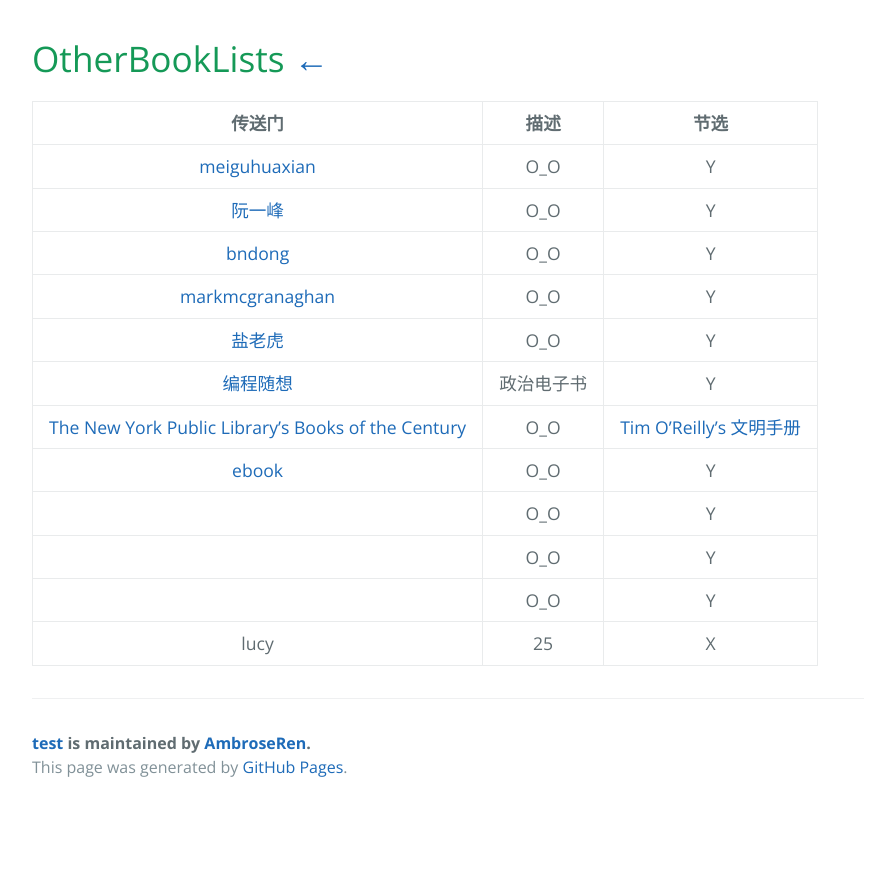
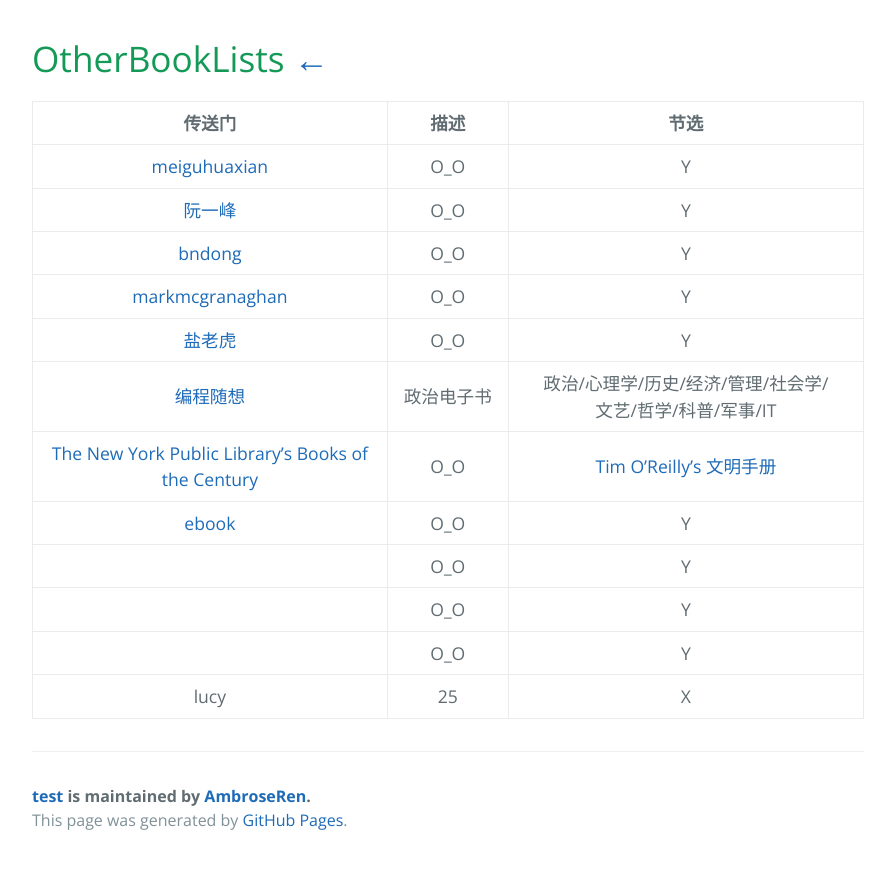
Before and after one commit to AmbroseRen/test, a Jekyll site: the page built from Library/OtherBookLists.md, in a window 1280 px wide. Shown: the top 869 px of the page, without its empty margins (192-1087 px from the left). Built offline with Jekyll 4.4.1, drawn with Linux system fonts in a browser that asks for light colours; our own code applies the rules of GitHub Pages for plain Markdown files; the repository's description, which GitHub fills in, is left out.

Commit message:
Update OtherBookLists.md

```diff
--- a/Library/OtherBookLists.md
+++ b/Library/OtherBookLists.md
@@ -7,7 +7,7 @@
 | [bndong](https://www.cnblogs.com/bndong/p/10300036.html) | O_O | Y |
 | [markmcgranaghan](https://markmcgranaghan.com/books) | O_O | Y |
 | [盐老虎](https://salttiger.com/archives/) | O_O | Y |
-| [编程随想](https://github.com/programthink/books) | 政治电子书 | Y |
+| [编程随想](https://github.com/programthink/books) | 政治电子书 | 政治/心理学/历史/经济/管理/社会学/文艺/哲学/科普/军事/IT |
 | [The New York Public Library's Books of the Century](https://www.nypl.org/voices/print-publications/books-of-the-century) | O_O | [Tim O’Reilly’s 文明手册](https://medium.com/the-long-now-foundation/tim-oreilly-s-book-list-for-the-manual-for-civilization-69598baf562f) |
 | [ebook](https://www.cnblogs.com/yasepix/p/12431379.html) | O_O | Y |
 | []() | O_O | Y |
```
